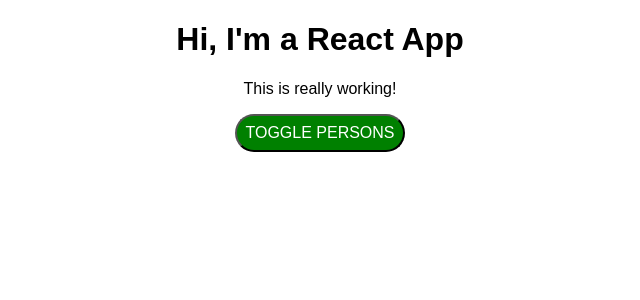
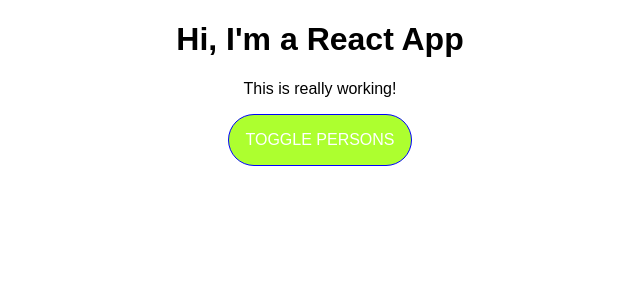
Before and after one commit to obfusticatedcode/react-basics, a React app: page / in a window 1280 px wide. Shown: the top 300 px of the page, without its empty margins (320-960 px from the left). Built offline with nearby package versions, Linux system fonts and the light colour scheme.

Commit message:
using scoped css styles with modules, psuedo selectors

```diff
--- a/src/App.css
+++ b/src/App.css
@@ -9,3 +9,27 @@
 .bold {
   font-weight: bold;
 }
+
+.App button {
+  border: 1px solid blue;
+  padding: 16px;
+  border-radius: 28px;
+  font: inherit;
+  background-color: greenyellow;
+  color: white;
+  cursor: pointer;
+}
+
+.App button:hover {
+  background-color: lightgreen;
+  color: black;
+}
+
+.App button.Red {
+  background-color: red;
+}
+
+.App button.Red:hover {
+  background-color: salmon;
+  color: black;
+}
--- a/src/App.js
+++ b/src/App.js
@@ -51,15 +51,9 @@
   }
 
   render() {
-    const style = {
-      backgroundColor: 'green',
-      color: 'white',
-      font: 'inherit',
-      padding: '8px',
-      cursor: 'pointer'
-    }
+    let persons = null;
+    let btnClass = '';
 
-    let persons = null;
     if (this.state.showPersons) {
       persons = (
         <div>
@@ -74,7 +68,7 @@
         </div>
       );
 
-      style.backgroundColor = 'red';
+      btnClass = classes.Red;
     }
 
     const assignedClasses = [];
@@ -89,8 +83,8 @@
       <div className={classes.App}>
         <h1>Hi, I'm a React App</h1>
         <p className={assignedClasses.join(' ')}>This is really working!</p>
-        <button className="button"
-          style={style}
+        <button
+          className={btnClass}
           onClick={this.togglePersonsHandler}>Toggle Persons</button>
           {persons}
       </div>
```
